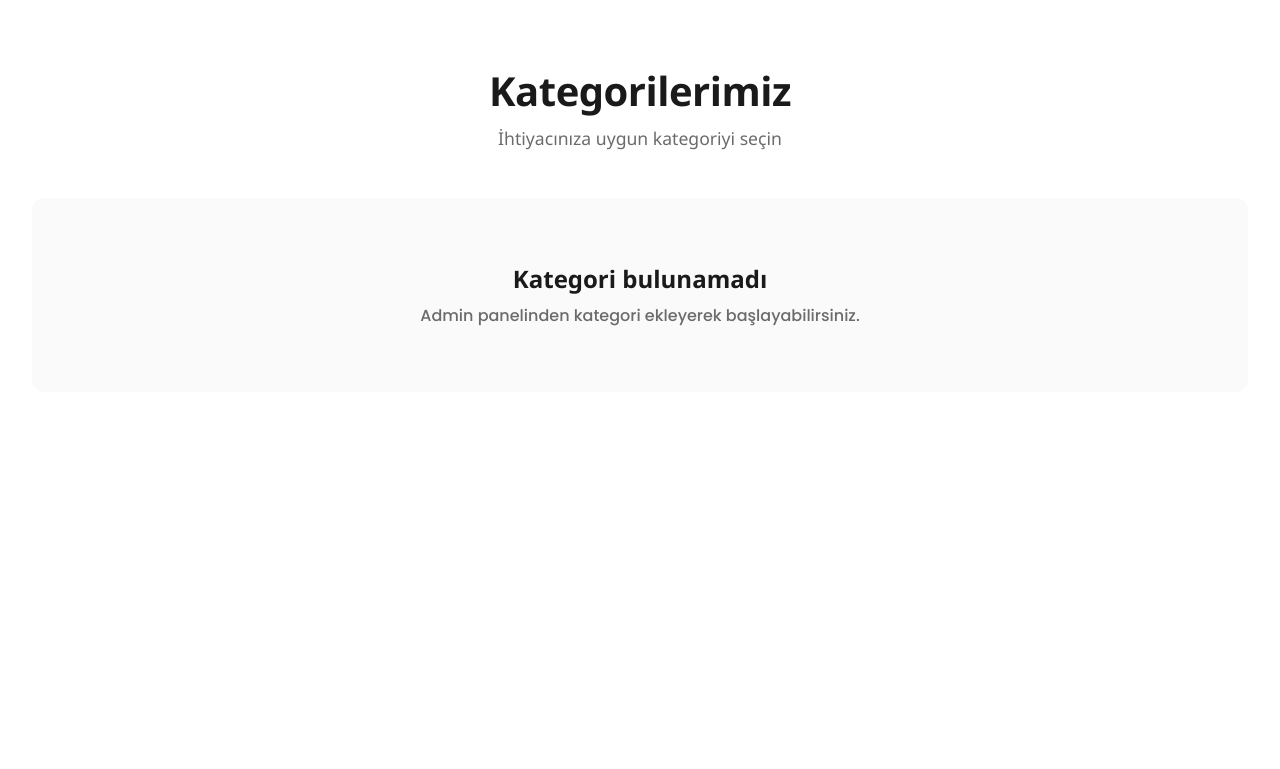
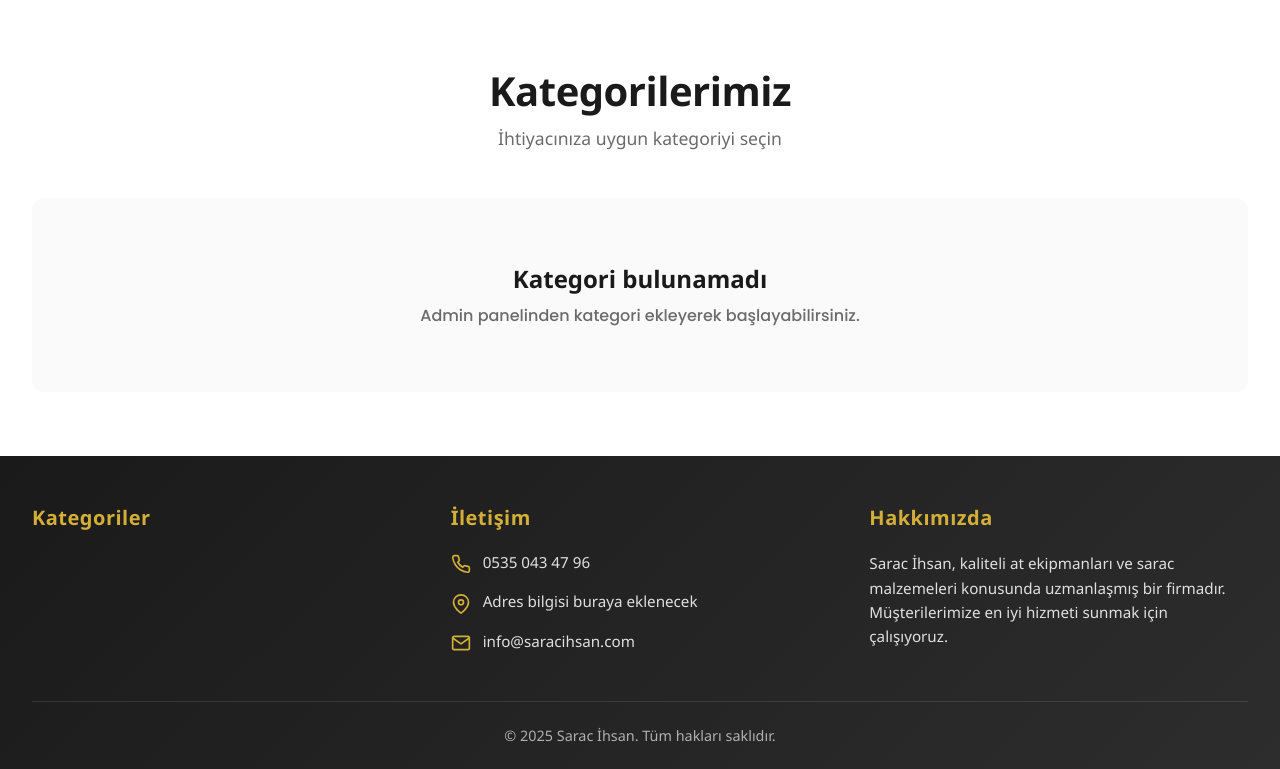
Before and after one commit to Sey1tayd/last_change, a Django app: page / in a window 1280 px wide. Shown: the part 715-1484 px from the top of the page. Before the commit the page ends 1041 px from the top, so only its background shows below. Run offline with Django 4.2, Linux system fonts and the light colour scheme; data that the repository does not hold is empty.

Commit message:
Footer sorunu duzeltildi - home.html base.html extend ediyor, flexbox duzeni eklendi

```diff
--- a/main/templates/main/base.html
+++ b/main/templates/main/base.html
@@ -79,7 +79,9 @@
         </ul>
     </nav>
 
-    {% block content %}{% endblock %}
+    <div style="flex: 1;">
+        {% block content %}{% endblock %}
+    </div>
 
     <!-- Footer -->
     <footer class="footer">
--- a/main/templates/main/home.html
+++ b/main/templates/main/home.html
@@ -1,80 +1,15 @@
+{% extends "main/base.html" %}
 {% load static %}
-<!DOCTYPE html>
-<html lang="tr">
-<head>
-    <meta charset="UTF-8">
-    <meta name="viewport" content="width=device-width, initial-scale=1.0">
-    <title>Sarac İhsan - At Ekipmanları</title>
-    <link rel="stylesheet" href="{% static 'css/header.css' %}">
-    <link rel="stylesheet" href="{% static 'css/carousel.css' %}">
-    <link rel="stylesheet" href="{% static 'css/categories-grid.css' %}">
-</head>
-<body>
-    <header class="header" role="banner">
-        <div class="container header__row">
-            <a class="logo" href="/">
-                <img src="{% static 'images/logo.png' %}" alt="Sarac İhsan At Ekipmanları Logo" onerror="this.style.display='none'; this.nextElementSibling.style.display='inline-block';">
-                <span style="display:none;">Sarac İhsan</span>
-            </a>
-            <form class="search" role="search" action="{% url 'search' %}" method="get">
-                <input type="search" name="q" placeholder="Ürün ara...">
-                <svg class="search-icon" xmlns="http://www.w3.org/2000/svg" viewBox="0 0 24 24" fill="none" stroke="currentColor" stroke-width="2" stroke-linecap="round" stroke-linejoin="round">
-                    <circle cx="11" cy="11" r="8"></circle>
-                    <path d="m21 21-4.35-4.35"></path>
-                </svg>
-            </form>
-            <nav class="header__actions">
-                <a class="action" href="#" aria-label="Sepet">
-                    <svg xmlns="http://www.w3.org/2000/svg" viewBox="0 0 24 24" fill="none" stroke="currentColor" stroke-width="2" stroke-linecap="round" stroke-linejoin="round">
-                        <circle cx="8" cy="21" r="1"></circle>
-                        <circle cx="19" cy="21" r="1"></circle>
-                        <path d="M2.05 2.05h2l2.66 12.42a2 2 0 0 0 2 1.58h9.78a2 2 0 0 0 1.95-1.57l1.65-7.43H5.12"></path>
-                    </svg>
-                </a>
-            </nav>
-            <button class="mobile-menu-toggle" aria-label="Kategorileri Aç" id="mobileMenuToggle">
-                <span></span>
-                <span></span>
-                <span></span>
-            </button>
-        </div>
-    </header>
 
-    <!-- Categories Navigation - Desktop -->
-    <nav class="categories-nav" role="navigation">
-        <div class="container">
-            <ul class="categories-list">
-                {% for category in categories %}
-                <li><a href="{% url 'category_detail' category.slug %}">{{ category.name }}</a></li>
-                {% empty %}
-                <li><a href="#">Kategori bulunamadı</a></li>
-                {% endfor %}
-            </ul>
-        </div>
-    </nav>
+{% block title %}Sarac İhsan - At Ekipmanları{% endblock %}
 
-    <!-- Mobile Categories Drawer -->
-    <div class="mobile-categories-overlay" id="mobileCategoriesOverlay"></div>
-    <nav class="mobile-categories-drawer" id="mobileCategoriesDrawer">
-        <div class="mobile-categories-header">
-            <h2>Kategoriler</h2>
-            <button class="mobile-categories-close" id="mobileCategoriesClose" aria-label="Menüyü Kapat">
-                <svg xmlns="http://www.w3.org/2000/svg" viewBox="0 0 24 24" fill="none" stroke="currentColor" stroke-width="2" stroke-linecap="round" stroke-linejoin="round">
-                    <line x1="18" y1="6" x2="6" y2="18"></line>
-                    <line x1="6" y1="6" x2="18" y2="18"></line>
-                </svg>
-            </button>
-        </div>
-        <ul class="mobile-categories-list">
-            {% for category in categories %}
-            <li><a href="{% url 'category_detail' category.slug %}">{{ category.name }}</a></li>
-            {% empty %}
-            <li><a href="#">Kategori bulunamadı</a></li>
-            {% endfor %}
-        </ul>
-    </nav>
+{% block extra_css %}
+<link rel="stylesheet" href="{% static 'css/carousel.css' %}">
+<link rel="stylesheet" href="{% static 'css/categories-grid.css' %}">
+{% endblock %}
 
-    <main>
+{% block content %}
+<main>
         {% if carousel_items %}
         <div class="carousel">
             <div class="list">
@@ -221,13 +156,10 @@
                 {% endif %}
             </div>
         </section>
+    </main>
+{% endblock %}
 
-        <!-- Öne Çıkan Ürünler Bölümü -->
-
-    </main>
-
-    <script src="{% static 'js/header.js' %}"></script>
-    <script src="{% static 'js/carousel.js' %}"></script>
-    <script src="{% static 'js/featured-products.js' %}"></script>
-</body>
-</html>
+{% block extra_js %}
+<script src="{% static 'js/carousel.js' %}"></script>
+<script src="{% static 'js/featured-products.js' %}"></script>
+{% endblock %}
--- a/static/css/footer.css
+++ b/static/css/footer.css
@@ -3,7 +3,9 @@
     background: linear-gradient(135deg, #1a1a1a 0%, #2d2d2d 100%);
     color: #ffffff;
     padding: 3rem 0 1.5rem;
-    margin-top: 4rem;
+    margin-top: auto;
+    width: 100%;
+    clear: both;
 }
 
 .footer-container {
--- a/static/css/header.css
+++ b/static/css/header.css
@@ -27,6 +27,9 @@ body {
   /* Scroll performansını iyileştir */
   -webkit-font-smoothing: antialiased;
   -moz-osx-font-smoothing: grayscale;
+  display: flex;
+  flex-direction: column;
+  min-height: 100vh;
 }
 
 .container {
```
